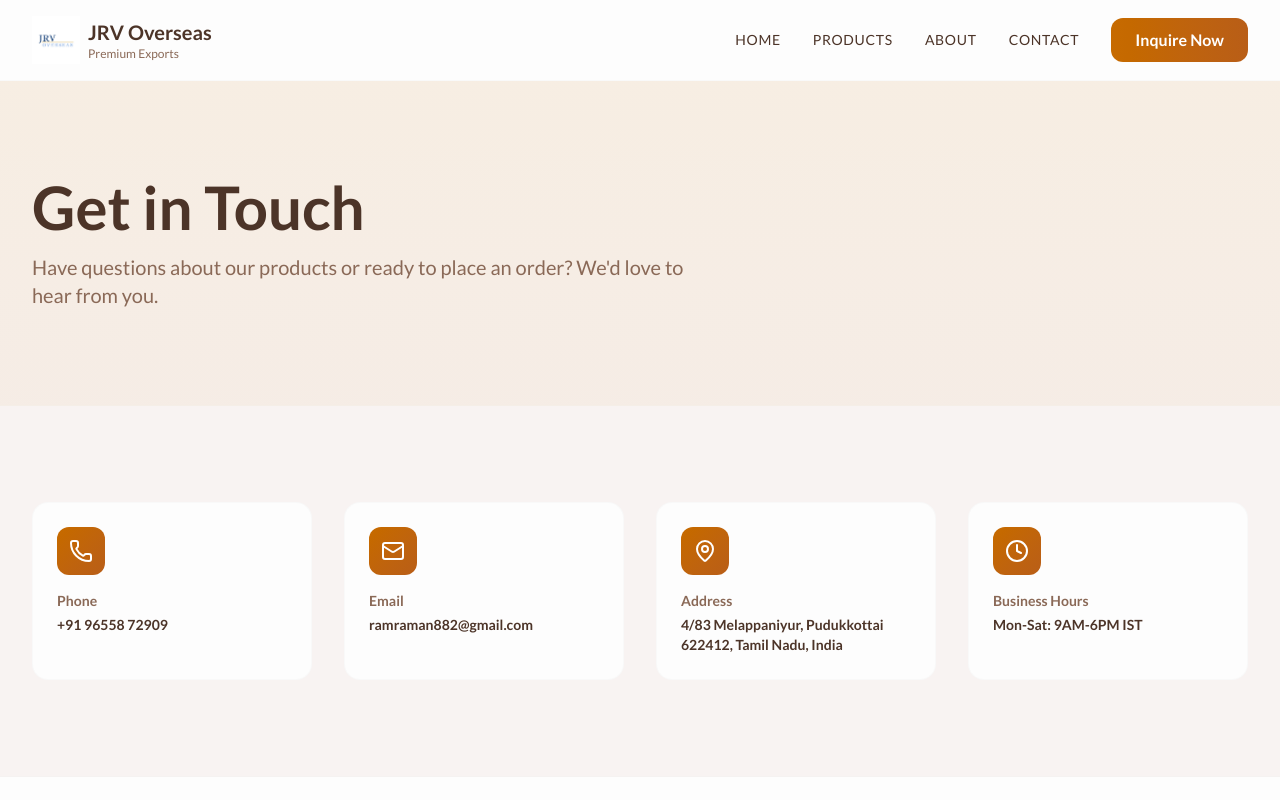
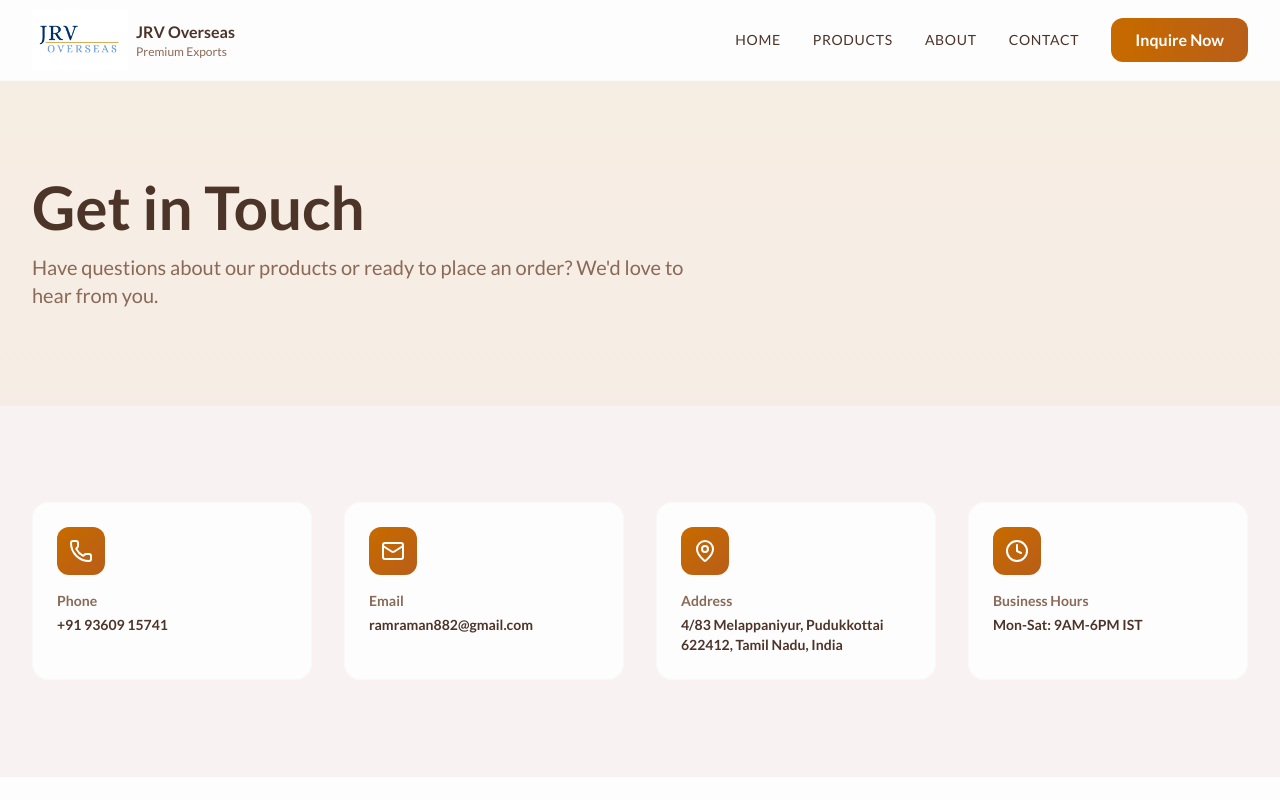
Before and after one commit to bharathkumar8056/jrv-overseas, a Next.js app: page /contact in a window 1280 px wide. Shown: the top 800 px of the page. Built offline with nearby package versions, Linux system fonts and the light colour scheme; a web font is replaced by a local one.

Commit message:
logo size and num changed

```diff
--- a/app/about/page.tsx
+++ b/app/about/page.tsx
@@ -125,8 +125,8 @@ export default function AboutPage() {
                     <Phone className="w-6 h-6 text-accent flex-shrink-0" />
                     <div>
                       <p className="font-semibold text-foreground">Phone</p>
-                      <a href="tel:+919655872909" className="text-primary hover:text-accent transition-colors">
-                        +91 96558 72909
+                      <a href="tel:+919360915741" className="text-primary hover:text-accent transition-colors">
+                        +91 93609 15741
                       </a>
                     </div>
                   </div>
--- a/app/contact/page.tsx
+++ b/app/contact/page.tsx
@@ -49,8 +49,8 @@ export default function ContactPage() {
     {
       icon: Phone,
       title: 'Phone',
-      value: '+91 96558 72909',
-      link: 'tel:+919655872909',
+      value: '+91 93609 15741',
+      link: 'tel:+919360915741',
     },
     {
       icon: Mail,
@@ -330,13 +330,13 @@ export default function ContactPage() {
           </p>
           <div className="flex flex-col sm:flex-row gap-4 justify-center">
             <a
-              href="tel:+919655872909"
+              href="tel:+919360915741"
               className="px-8 py-3.5 bg-gradient-to-r from-primary to-accent text-white rounded-lg hover:shadow-2xl transition-all font-semibold"
             >
               Call Now
             </a>
             <a
-              href="https://wa.me/919655872909?text=Hello! I am interested in your products."
+              href="https://wa.me/919360915741?text=Hello! I am interested in your products."
               target="_blank"
               rel="noopener noreferrer"
               className="px-8 py-3.5 border-2 border-primary text-primary rounded-lg hover:bg-primary/5 transition-all font-semibold"
--- a/app/layout.tsx
+++ b/app/layout.tsx
@@ -18,19 +18,19 @@ export const metadata: Metadata = {
   icons: {
     icon: [
       {
-        url: '/JRV-logo.jpeg',
+        url: '/JRV-logo1.jpeg',
         media: '(prefers-color-scheme: light)',
       },
       {
-        url: '/JRV-logo.jpeg',
+        url: '/JRV-logo1.jpeg',
         media: '(prefers-color-scheme: dark)',
       },
       {
-        url: '/JRV-logo.jpeg',
+        url: '/JRV-logo1.jpeg',
         type: 'image/svg+xml',
       },
     ],
-    apple: '/JRV-logo.jpeg',
+    apple: '/JRV-logo1.jpeg',
   },
 }
 
--- a/components/about-section.tsx
+++ b/components/about-section.tsx
@@ -76,7 +76,7 @@ export function AboutSection() {
 
                 <div>
                   <p className="text-sm uppercase text-amber-700 font-semibold mb-2">Phone</p>
-                  <p className="text-amber-800">+91 9655872909</p>
+                  <p className="text-amber-800">+91 9360915741</p>
                 </div>
               </div>
             </div>
--- a/components/contact-section.tsx
+++ b/components/contact-section.tsx
@@ -62,8 +62,8 @@ export function ContactSection() {
 
                 <div>
                   <p className="text-sm uppercase text-amber-700 font-semibold mb-2">Phone</p>
-                  <a href="tel:+919655872909" className="text-lg text-amber-800 hover:text-amber-950">
-                    +91 9655872909
+                  <a href="tel:+919360915741" className="text-lg text-amber-800 hover:text-amber-950">
+                    +91 9360915741
                   </a>
                 </div>
 
--- a/components/footer.tsx
+++ b/components/footer.tsx
@@ -14,15 +14,18 @@ export function Footer() {
           {/* Brand */}
           <div className="space-y-4">
             <div className="flex items-center gap-2">
-              <div className="w-12 h-12 relative flex-shrink-0">
+              <div className="w-20 h-20 relative flex-shrink-0">
                 <Image
-                  src="/JRV-logo.jpeg"
+                  src="/JRV-logo1.jpeg"
                   alt="JRV Overseas Logo"
                   fill
                   className="object-contain"
                 />
               </div>
-              <h3 className="text-xl font-bold text-foreground">JRV Overseas</h3>
+              <div className="hidden sm:block">
+              <p className="text-base font-bold text-foreground">JRV Overseas</p>
+              <p className="text-xs text-muted-foreground">Premium Exports</p>
+            </div>
             </div>
             <p className="text-muted-foreground text-sm leading-relaxed">
               Premium organic agricultural and packaging exports from Tamil Nadu, India to global markets.
@@ -55,7 +58,7 @@ export function Footer() {
             <ul className="space-y-3 text-sm">
               <li className="flex items-start gap-2 text-muted-foreground">
                 <Phone className="w-4 h-4 mt-0.5 text-accent flex-shrink-0" />
-                <a href="tel:+919655872909" className="hover:text-primary transition">+91 96558 72909</a>
+                <a href="tel:+919360915741" className="hover:text-primary transition">+91 93609 15741</a>
               </li>
               <li className="flex items-start gap-2 text-muted-foreground">
                 <Mail className="w-4 h-4 mt-0.5 text-accent flex-shrink-0" />
--- a/components/header.tsx
+++ b/components/header.tsx
@@ -21,9 +21,9 @@ export function Header() {
         <div className="flex justify-between items-center h-20">
           {/* Logo */}
           <Link href="/" className="flex items-center gap-2">
-            <div className="w-12 h-12 relative flex-shrink-0">
+            <div className="w-24 h-24 relative flex-shrink-0">
               <Image
-                src="/JRV-logo.jpeg"
+                src="/JRV-logo1.jpeg"
                 alt="JRV Overseas Logo"
                 fill
                 className="object-contain"
@@ -31,7 +31,7 @@ export function Header() {
               />
             </div>
             <div className="hidden sm:block">
-              <p className="text-xl font-bold text-foreground">JRV Overseas</p>
+              <p className="text-base font-bold text-foreground">JRV Overseas</p>
               <p className="text-xs text-muted-foreground">Premium Exports</p>
             </div>
           </Link>
--- a/components/whatsapp-button.tsx
+++ b/components/whatsapp-button.tsx
@@ -3,7 +3,7 @@
 import { MessageCircle } from 'lucide-react'
 
 export function WhatsAppButton() {
-  const phoneNumber = '919655872909'
+  const phoneNumber = '919360915741'
   const message = 'Hello! I am interested in your products and would like more information.'
   const whatsappUrl = `https://wa.me/${phoneNumber}?text=${encodeURIComponent(message)}`
 
--- /dev/null
+++ b/global.d.ts
@@ -0,0 +1 @@
+declare module '*.css'
```
Also changed, not shown: public/JRV-logo1.jpeg (added).
